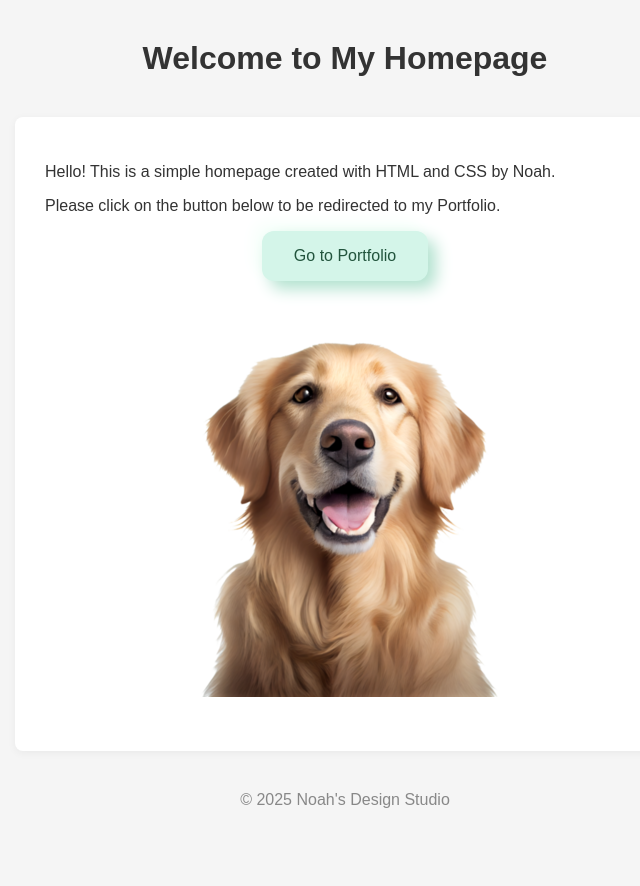
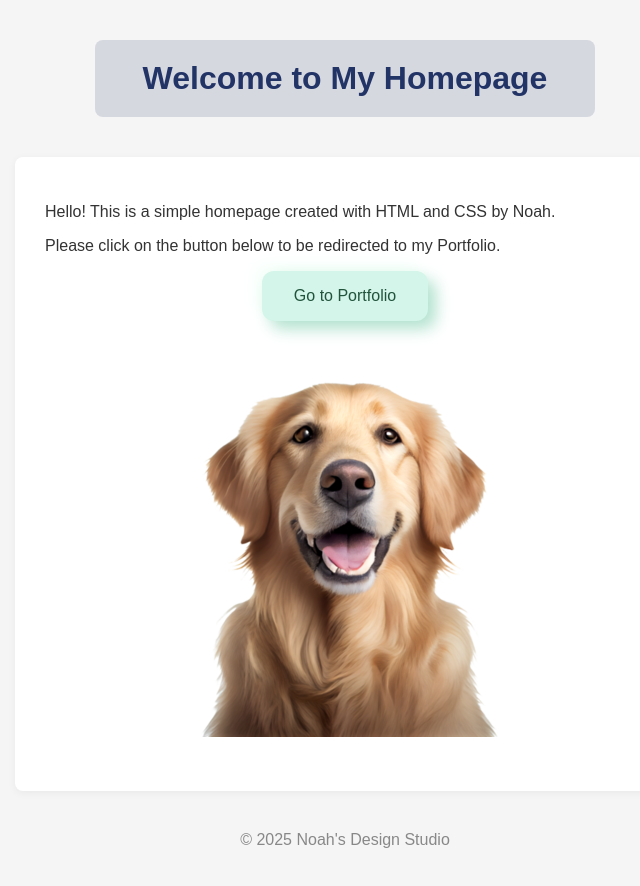
Before and after one commit to Wonka15/wonka15.github.io, a plain HTML site: page index.html in a window 1280 px wide. Shown: the whole page, without its empty margins (295-935 px from the left). Before the commit the page ends 849 px from the top, so only its background shows below. Drawn offline with Linux system fonts and the light colour scheme; files whose address does not match are found by name.

Commit message:
Update index.html
Navy banner

```diff
--- a/index.html
+++ b/index.html
@@ -50,11 +50,24 @@
             box-shadow: inset 4px 4px 8px #b2e2cf,
                         inset -4px -4px 8px #f6fffa;
         }
+        .banner {
+            background-color: rgba(34, 51, 102, 0.15); /* Soft navy with transparency */
+            padding: 20px 0;
+            border-radius: 8px;
+            margin: 0 auto 24px auto;
+            max-width: 500px;
+        }
+        .banner h1 {
+            margin: 0;
+            color: #223366;
+        }
     </style>
 </head>
 <body>
     <header>
-        <h1>Welcome to My Homepage</h1>
+        <div class="banner">
+            <h1>Welcome to My Homepage</h1>
+        </div>
     </header>
 
     <main>
```
